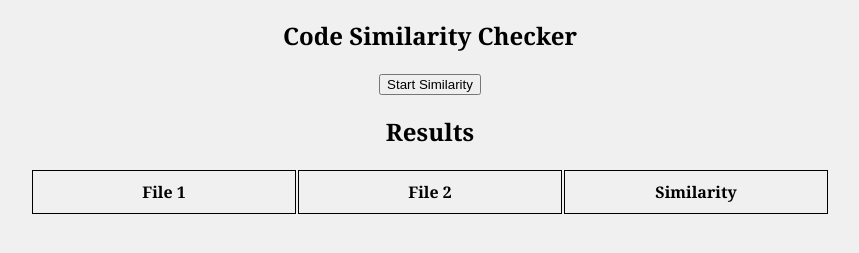
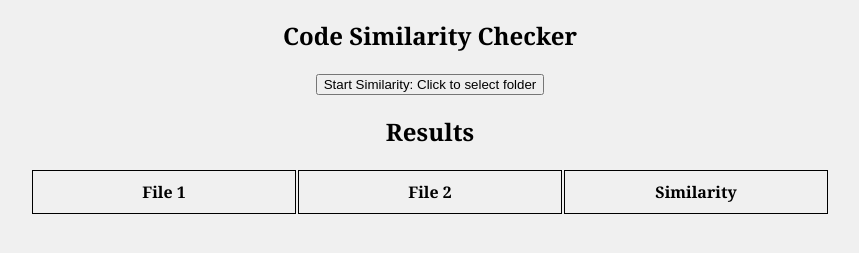
Before and after one commit to work-7221/CodeMirror, a plain HTML site: page Frontend/index.html in a window 1280 px wide. Shown: the part 67-320 px from the top of the page, without its empty margins (210-1069 px from the left). Drawn offline with Linux system fonts and the light colour scheme.

Commit message:
made some changes in html file

```diff
--- a/Frontend/index.html
+++ b/Frontend/index.html
@@ -7,6 +7,9 @@
     <title>CodeMirror</title>
 
     <link rel="stylesheet" href="style.css">
+    <script src="functionality.js">
+
+    </script>
 </head>
 
 <body>
@@ -20,7 +23,7 @@
         </h2>
 
         <button>
-            Start Similarity
+            Start Similarity: Click to select folder
         </button>
 
         <h2>
```
